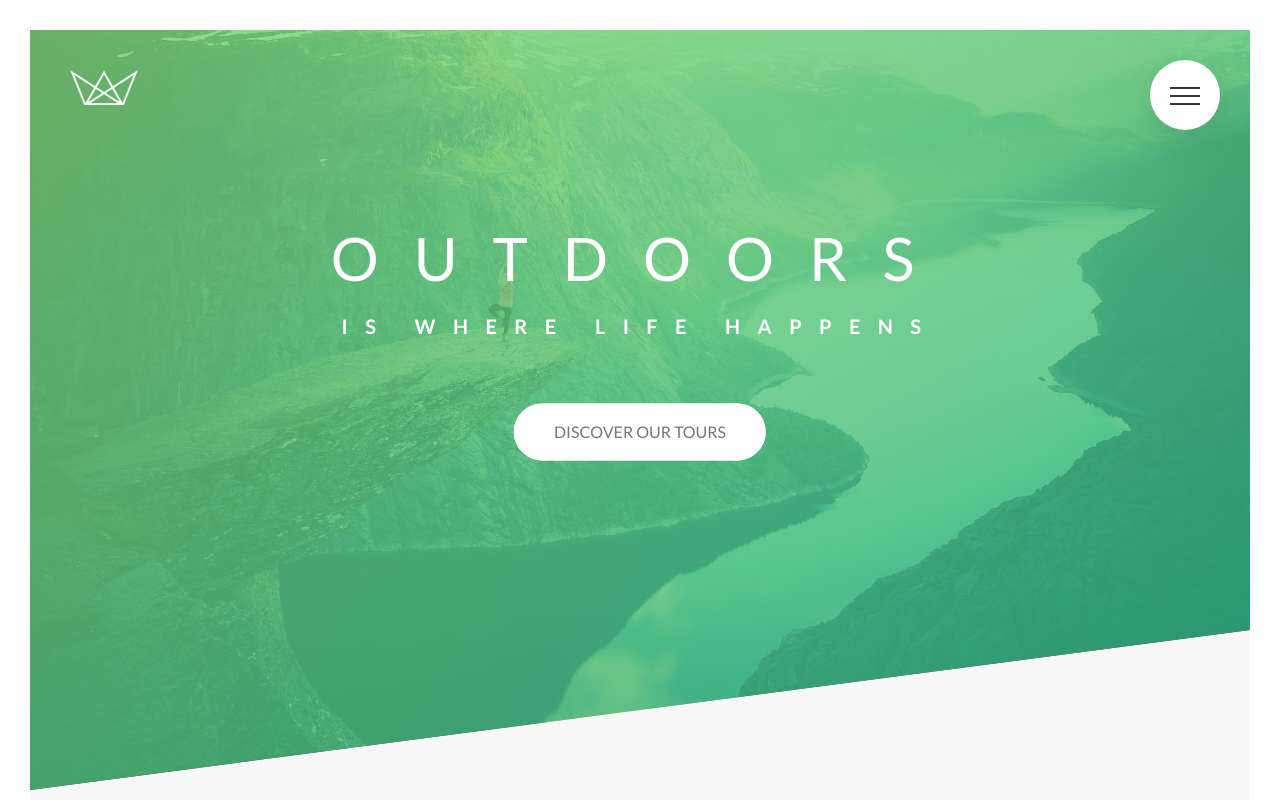
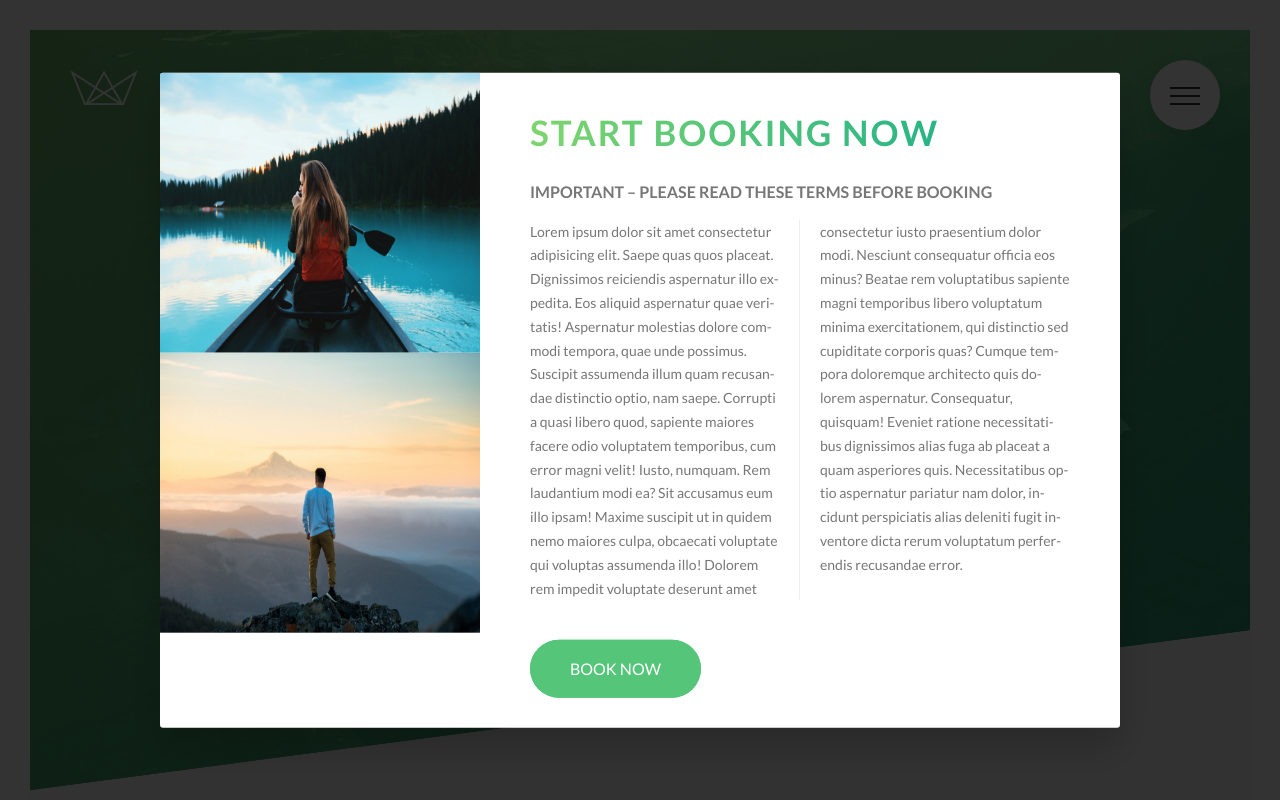
Before and after one commit to asonni/natours, a website: page index.html in a window 1280 px wide. Shown: the top 800 px of the page. Drawn offline with Linux system fonts and the light colour scheme.

Commit message:
Building a Pure CSS Popup - Part 1

```diff
--- a/index.html
+++ b/index.html
@@ -453,6 +453,43 @@
         </div>
       </div>
     </footer>
+    <div class="popup">
+      <div class="popup__content">
+        <div class="popup__left">
+          <img src="img/nat-8.jpg" alt="Tour photo" class="popup__img" />
+          <img src="img/nat-9.jpg" alt="Tour photo" class="popup__img" />
+        </div>
+        <div class="popup__right">
+          <h2 class="heading-secondary u-margin-bottom-small">
+            Start booking now
+          </h2>
+          <h3 class="heading-tertiary u-margin-bottom-small">
+            Important &ndash; Please read these terms before booking
+          </h3>
+          <p class="popup__text">
+            Lorem ipsum dolor sit amet consectetur adipisicing elit. Saepe quas
+            quos placeat. Dignissimos reiciendis aspernatur illo expedita. Eos
+            aliquid aspernatur quae veritatis! Aspernatur molestias dolore
+            commodi tempora, quae unde possimus. Suscipit assumenda illum quam
+            recusandae distinctio optio, nam saepe. Corrupti a quasi libero
+            quod, sapiente maiores facere odio voluptatem temporibus, cum error
+            magni velit! Iusto, numquam. Rem laudantium modi ea? Sit accusamus
+            eum illo ipsam! Maxime suscipit ut in quidem nemo maiores culpa,
+            obcaecati voluptate qui voluptas assumenda illo! Dolorem rem impedit
+            voluptate deserunt amet consectetur iusto praesentium dolor modi.
+            Nesciunt consequatur officia eos minus? Beatae rem voluptatibus
+            sapiente magni temporibus libero voluptatum minima exercitationem,
+            qui distinctio sed cupiditate corporis quas? Cumque tempora
+            doloremque architecto quis dolorem aspernatur. Consequatur,
+            quisquam! Eveniet ratione necessitatibus dignissimos alias fuga ab
+            placeat a quam asperiores quis. Necessitatibus optio aspernatur
+            pariatur nam dolor, incidunt perspiciatis alias deleniti fugit
+            inventore dicta rerum voluptatum perferendis recusandae error.
+          </p>
+          <a href="#" class="btn btn--green">Book now</a>
+        </div>
+      </div>
+    </div>
     <!-- <section class="grid-test">
       <div class="row">
         <div class="col-1-of-2">
--- a/sass/abstracts/_mixins.scss
+++ b/sass/abstracts/_mixins.scss
@@ -5,3 +5,10 @@
     clear: both;
   }
 }
+
+@mixin absCenter {
+  position: absolute;
+  top: 50%;
+  left: 50%;
+  transform: translate(-50%, -50%);
+}
--- /dev/null
+++ b/sass/components/_popup.scss
@@ -0,0 +1,54 @@
+.popup {
+  height: 100vh;
+  width: 100%;
+  position: fixed;
+  top: 0;
+  left: 0;
+  background-color: rgba($color-black, 0.8);
+  z-index: 9999;
+
+  &__content {
+    @include absCenter;
+    width: 75%;
+    background-color: $color-white;
+    box-shadow: 0 2rem 4rem rgba($color-black, 0.2);
+    border-radius: 3px;
+    display: table;
+    overflow: hidden;
+  }
+
+  &__left {
+    width: 33.333333%;
+    display: table-cell;
+  }
+
+  &__right {
+    width: 66.666667%;
+    display: table-cell;
+    vertical-align: middle;
+    padding: 3rem 5rem;
+  }
+
+  &__img {
+    height: 280px;
+    display: block;
+    width: 100%;
+  }
+
+  &__text {
+    font-size: 1.4rem;
+    margin-bottom: 4rem;
+    -moz-column-count: 2;
+    -moz-column-gap: 4rem; // 1em = 14px;
+    -moz-column-rule: 1px solid $color-grey-light-2;
+
+    column-count: 2;
+    column-gap: 4rem; // 1em = 14px;
+    column-rule: 1px solid $color-grey-light-2;
+
+    -moz-hyphens: auto;
+    -ms-hyphens: auto;
+    -webkit-hyphens: auto;
+    hyphens: auto;
+  }
+}
--- a/sass/main.scss
+++ b/sass/main.scss
@@ -14,6 +14,7 @@
 @import 'components/feature-box';
 @import 'components/form';
 @import 'components/story';
+@import 'components/popup';
 
 @import 'layout/footer';
 @import 'layout/grid';
```
Also changed, not shown: css/style.css.
